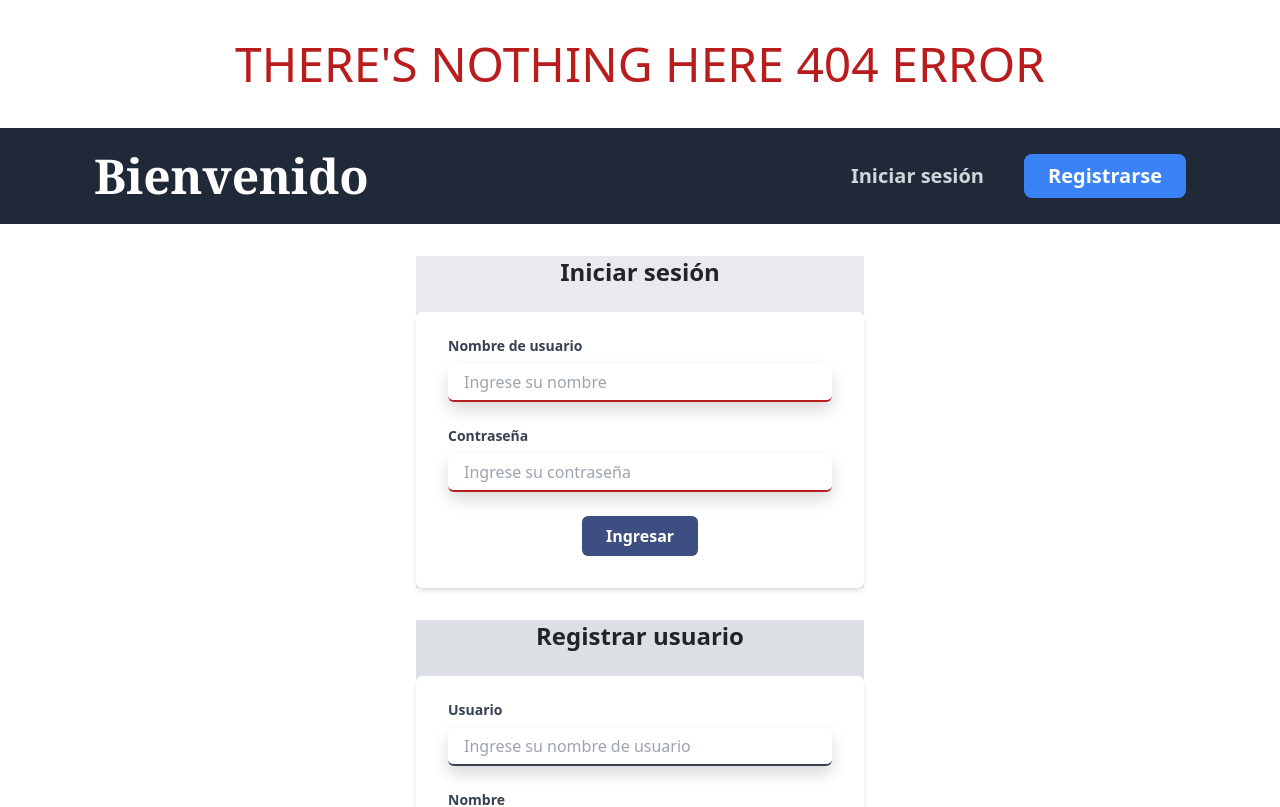
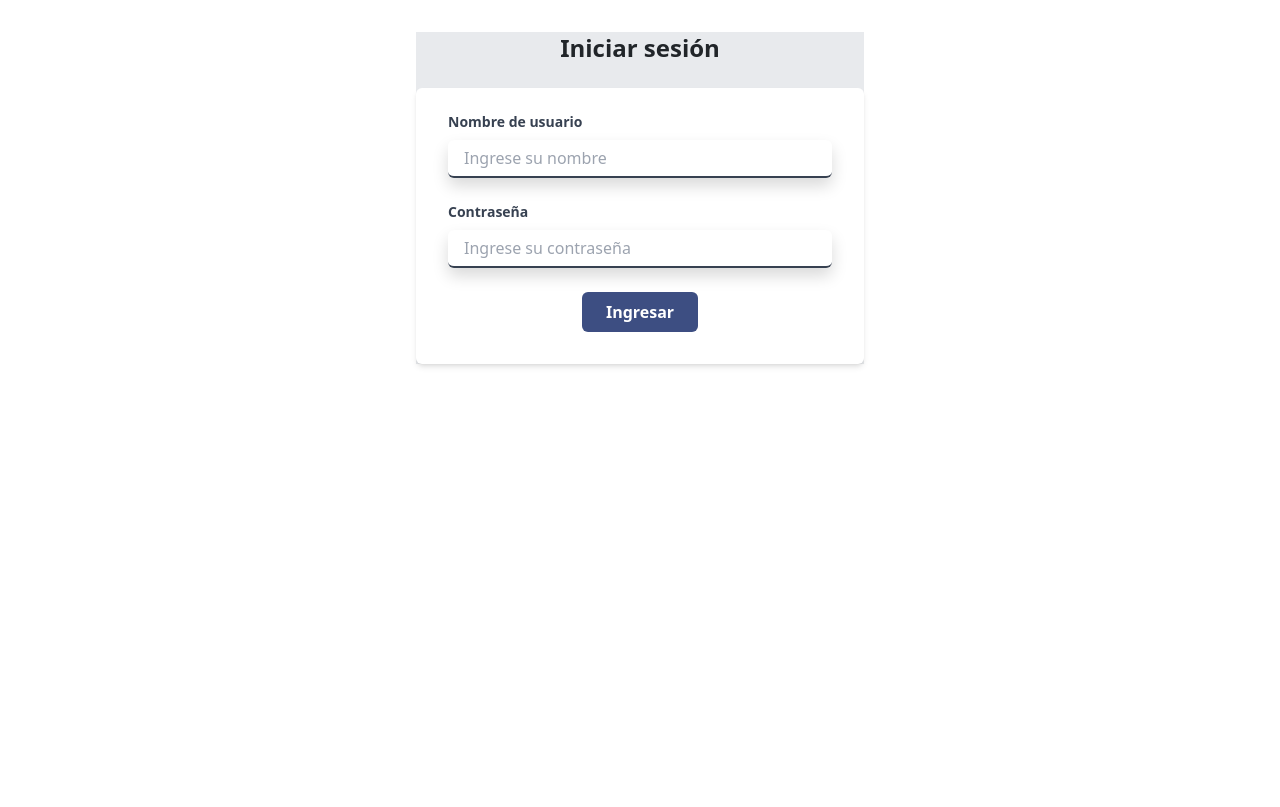
Before and after one commit to sekuismo/Movie-app-for-production, a React (Vite) app: page /login in a window 1280 px wide. Shown: the top 807 px of the page. Built offline with nearby package versions, Linux system fonts and the light colour scheme.

Commit message:
Se agregan nuevos componentes

```diff
--- a/src/App.jsx
+++ b/src/App.jsx
@@ -1,28 +1,25 @@
 import { Route, Routes } from "react-router-dom";
 import MovieForm from "./Components/MovieForm";
+import MovieList from "./Components/MovieList";
 import "./index.css";
-import Home from "./Components/Home";
 import NotFound from "./Components/NotFound";
-import { useAuth0 } from "@auth0/auth0-react";
 import Profile from "./Components/Profile";
-import LoginUser from "./Components/LoginUser";
 import Inicio from "./Components/Inicio";
 import Registro from "./Components/Registro";
+import LoginUser from "./Components/LoginUser";
 
 const App = () => {
-  const { isAuthenticated,isLoading } = useAuth0();
-  if(isLoading) return <h1>cargando</h1>
-  else
+
   return (
     <div>
       <Routes>
-        <Route path="/" />
+        <Route path="/" element={<Inicio />} />
+        <Route path="/login" element={<LoginUser />} />
+        <Route path="/register" element={<Registro />} />
         <Route path="/movieform" element={<MovieForm />} />
+        <Route path="/movielist" element={<MovieList />} />
         <Route path="*" element={<NotFound />} />
       </Routes>
-      <Inicio />
-      <LoginUser />
-      <Registro />
 
       <br />
       <Profile />
--- /dev/null
+++ b/src/Components/AuthLink.jsx
@@ -0,0 +1,17 @@
+import React from "react";
+import { Link } from "react-router-dom";
+
+const AuthLinks = () => {
+  return (
+    <div>
+      <Link className="text-gray-300 hover:text-white text-xl font-semibold py-2 px-4 ml-4 transition-colors duration-200" to="/login">
+        Iniciar sesión
+      </Link>
+      <Link className="bg-blue-500 hover:bg-blue-600 text-white text-xl font-semibold py-2 px-4 ml-4 rounded-lg transition-colors duration-200" to="/register">
+        Registrarse
+      </Link>
+    </div>
+  );
+};
+
+export default AuthLinks;
--- a/src/Components/Inicio.jsx
+++ b/src/Components/Inicio.jsx
@@ -1,4 +1,6 @@
 import React from "react";
+import { Link } from "react-router-dom";
+
 
 const Inicio = () => {
   return (
@@ -7,12 +9,12 @@ const Inicio = () => {
         <div className="flex justify-between items-center py-4">
           <div className="text-white text-5xl font-sans font-serif font-semibold">Bienvenido</div>
           <div>
-                <button className="text-gray-300 hover:text-white text-xl font-semibold py-2 px-4 ml-4 transition-colors duration-200">
+          <Link  to="/login" className="text-gray-300 hover:text-white text-xl font-semibold py-2 px-4 ml-4 transition-colors duration-200">
         Iniciar sesión
-                </button>
-                <button className="bg-blue-500 hover:bg-blue-600 text-white text-xl font-semibold py-2 px-4 ml-4 rounded-lg transition-colors duration-200">
+            </Link>
+            <Link to="/register" className="bg-blue-500 hover:bg-blue-600 text-white text-xl font-semibold py-2 px-4 ml-4 rounded-lg transition-colors duration-200" >
         Registrarse
-                </button>
+            </Link>
           </div>
         </div>
       </div>
--- a/src/Components/LoginUser.jsx
+++ b/src/Components/LoginUser.jsx
@@ -1,48 +1,77 @@
-import React from "react";
+import { useState } from 'react';
+import { useFormik } from 'formik';
+import axios from 'axios';
+import { useNavigate } from 'react-router-dom';
+import MovieList from './MovieList';
 
 const LoginUser = () => {
+  const navigate = useNavigate();
+  const [sesionInfo, setSesionInfo] = useState(null);
+
+  const formik = useFormik({
+    initialValues: {
+      username: '',
+      password: '',
+    },
+    onSubmit: async (values) => {
+      try {
+        const response = await axios.post('http://localhost:8000/api/v1/login/', values);
+        console.log(response.data);
+        setSesionInfo(response.data);
+        navigate('/');
+      } catch (error) {
+        console.error('Error: Usuarios inválidos');
+      }
+    },
+  });
+
   return (
     <div className="max-w-md mx-auto mt-8 bg-gray-300 bg-opacity-50">
       <h2 className="text-center text-2xl font-bold mb-4">Iniciar sesión</h2>
-            <form className="bg-white shadow-md rounded px-8 pt-6 pb-8 mb-4">
+      <form className="bg-white shadow-md rounded px-8 pt-6 pb-8 mb-4" onSubmit={formik.handleSubmit}>
         <div className="mb-4">
-                <label
-                  className="block text-gray-700 text-sm font-bold mb-2"
-                  htmlFor="nombre"
-                >
+          <label className="block text-gray-700 text-sm font-bold mb-2" htmlFor="username">
             Nombre de usuario
           </label>
           <input
-                  className="border-b-2 border-red-700 shadow appearance-none rounded w-full py-2 px-3 text-gray-700 leading-tight focus:outline-none focus:shadow-outline"
-                  id="nombre"
+            className="border-b-2 border-gray-700 shadow appearance-none rounded w-full py-2 px-3 text-gray-700 leading-tight focus:outline-none focus:shadow-outline"
+            id="username"
+            name="username"
             type="text"
             placeholder="Ingrese su nombre"
+            value={formik.values.username}
+            onChange={formik.handleChange}
           />
         </div>
         <div className="mb-4">
-          <label className="block text-gray-700 text-sm font-bold mb-2" htmlFor="contrasena">
+          <label className="block text-gray-700 text-sm font-bold mb-2" htmlFor="password">
             Contraseña
           </label>
           <input
-            className="border-b-2 border-red-700 shadow appearance-none rounded w-full py-2 px-3 text-gray-700 leading-tight focus:outline-none focus:shadow-outline"
+            className="border-b-2 border-gray-700 shadow appearance-none rounded w-full py-2 px-3 text-gray-700 leading-tight focus:outline-none focus:shadow-outline"
             id="password"
+            name="password"
             type="password"
             placeholder="Ingrese su contraseña"
+            value={formik.values.password}
+            onChange={formik.handleChange}
           />
         </div>
-
         <div className="flex items-center justify-center">
           <button
             className="bg-customColor hover:bg-opacity-75 text-white font-bold py-2 px-4 rounded focus:outline-none focus:shadow-outline"
-                  type="button"
+            type="submit"
           >
             Ingresar
           </button>
         </div>
       </form>
+      {/* Enviar sesionInfo a otro componente */}
+      {sesionInfo && (
+        <MovieList sesionInfo={sesionInfo} />
+      )}
     </div>
   );
 };
 
-
 export default LoginUser;
--- /dev/null
+++ b/src/Components/MovieList.jsx
@@ -0,0 +1,41 @@
+import React, { useState, useEffect } from 'react';
+import axios from 'axios';
+
+function MovieList({ sesionInfo }) {
+  const [userInfo, setUserInfo] = useState(null);
+
+  useEffect(() => {
+    const fetchUserInfo = async () => {
+      try {
+        const response = await axios.get(`http://127.0.0.1:8000/api/v1/users/${sesionInfo.user_id}`);
+        setUserInfo(response.data);
+      } catch (error) {
+        console.error('Error al obtener la información del usuario');
+      }
+    };
+
+    fetchUserInfo();
+  }, [sesionInfo]);
+
+  return (
+    <div>
+      <h1>Lista de las películas guardadas</h1>
+      {userInfo ? (
+        <div>
+          <h2>Información del usuario:</h2>
+          <p>ID: {userInfo.id}</p>
+          <p>Username: {userInfo.username}</p>
+          <p>Email: {userInfo.email}</p>
+          <p>Avatar: {userInfo.avatar}</p>
+          <p>Country: {userInfo.country}</p>
+          <p>Date Added: {userInfo.date_added}</p>
+          <p>Movie Lists: {userInfo.movie_lists}</p>
+        </div>
+      ) : (
+        <p>Cargando información del usuario...</p>
+      )}
+    </div>
+  );
+}
+
+export default MovieList;
--- a/src/Components/Registro.jsx
+++ b/src/Components/Registro.jsx
@@ -1,4 +1,3 @@
-//aquí empiezaa ------------------------------------------------------------------------------------------------------
 import React from "react";
 import { Formik, useFormik } from "formik";
 import axios from "axios";
--- a/src/main.jsx
+++ b/src/main.jsx
@@ -3,22 +3,18 @@ import ReactDOM from "react-dom/client";
 import { BrowserRouter } from "react-router-dom";
 import App from "./App.jsx";
 import "./index.css";
-import { Auth0Provider } from "@auth0/auth0-react";
 import "bootstrap/dist/css/bootstrap.min.css";
 import $ from "jquery";
 import Popper from "popper.js";
 import "bootstrap/dist/js/bootstrap.bundle.min";
 
-//.env en vite comienzan con VITE
-const domain = import.meta.env.VITE_AUTH0_DOMAIN;
-const clientId = import.meta.env.VITE_AUTH0_CLIENT_ID;
 
 ReactDOM.createRoot(document.getElementById("root")).render(
   <React.StrictMode>
-    <Auth0Provider domain={domain} clientId={clientId} redirectUri={window.location.origin}>
+
       <BrowserRouter>
         <App />
       </BrowserRouter>
-    </Auth0Provider>
+
   </React.StrictMode>
 );
```
Lines whose indentation alone changed are shown as unchanged.
